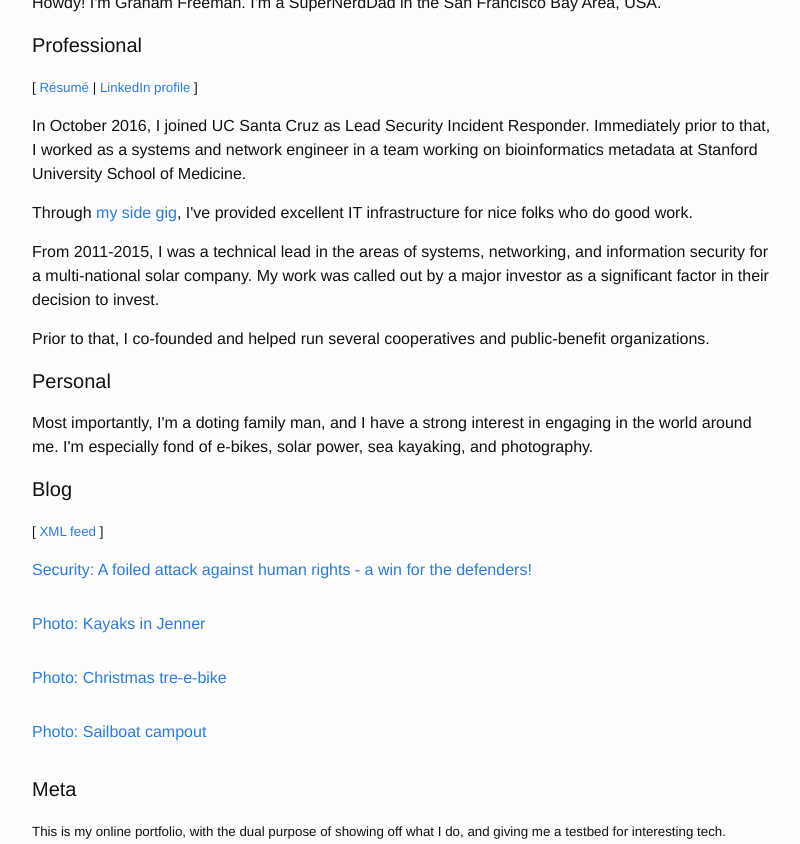
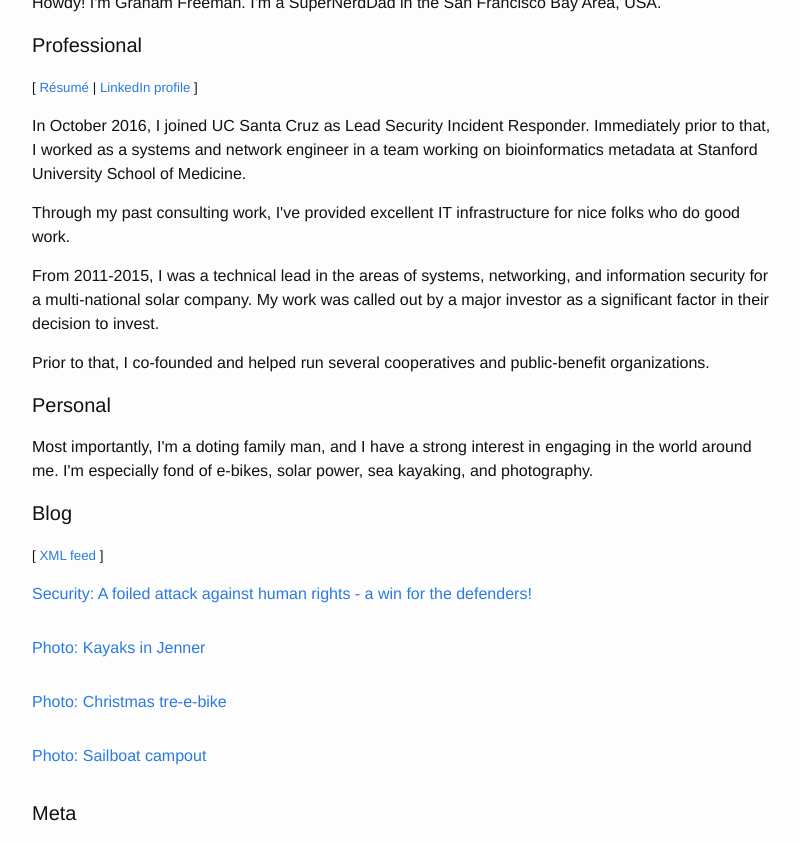
Before and after one commit to gjmf/gjmf.github.io, a Jekyll site: the page built from index.html, in a window 1280 px wide and 900 px high, scrolled down 360 px, cut to the strip 56-900 px from the top of the window. Shown: the whole strip, without its empty margins (238-1038 px from the left). Built offline with Jekyll 4.4.1, drawn with Linux system fonts in a browser that asks for light colours.

Commit message:
Unlinking

```diff
--- a/index.html
+++ b/index.html
@@ -23,7 +23,7 @@ layout: default
         In October 2016, I joined UC Santa Cruz as Lead Security Incident Responder. Immediately prior to that, I worked as a systems and network engineer in a team working on bioinformatics metadata at Stanford University School of Medicine.
 	</p>
 	<p>
-        Through <a href="https://nerdventures.com/">my side gig</a>, I've provided excellent IT infrastructure for nice folks who do good work.
+        Through my past consulting work, I've provided excellent IT infrastructure for nice folks who do good work.
         </p>
         <p>
         From 2011-2015, I was a technical lead in the areas of systems, networking, and information security for a multi-national solar company. My work was called out by a major investor as a significant factor in their decision to invest.
```
